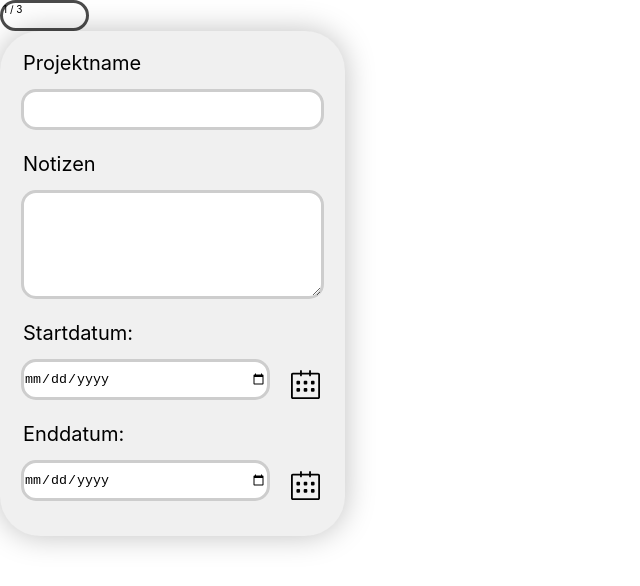
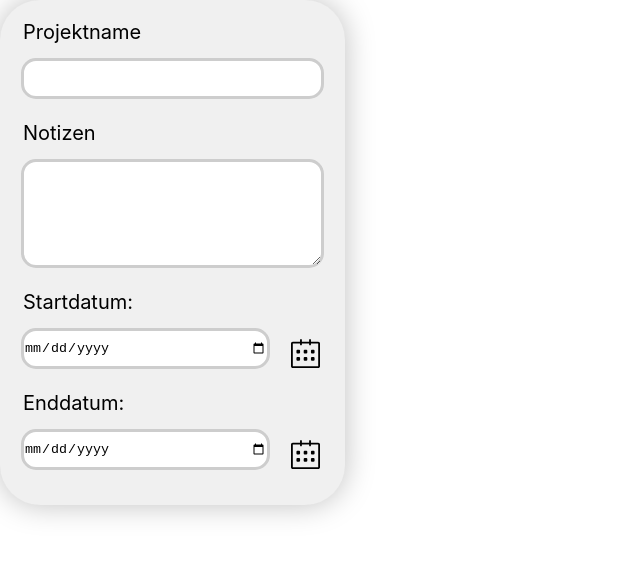
Before and after one commit to mikailsayan/capstone-project, a Next.js app: page / in a window 1280 px wide. Shown: the top 586 px of the page, without its empty margins (0-640 px from the left). Built offline with nearby package versions, Linux system fonts and the light colour scheme.

Commit message:
Delete stepbox from index

```diff
--- a/pages/index.js
+++ b/pages/index.js
@@ -1,6 +1,5 @@
 import Head from 'next/head';
 import AddProject1 from '../src/components/AddProject1';
-import Stepbox from '../src/components/stepbox';
 
 export default function Home() {
 	return (
@@ -11,7 +10,6 @@ export default function Home() {
 				<link rel="icon" href="/favicon.ico" />
 			</Head>
 			<main>
-				<Stepbox />
 				<AddProject1 />
 			</main>
 		</div>
--- a/src/components/Stepbox.js
+++ b/src/components/Stepbox.js
@@ -1,5 +1,6 @@
 import useStore from '../hooks/useStore';
 import StyledDiv from './styled-components/StyledDiv';
+import Typography from './styled-components/Typography';
 
 export default function Stepbox() {
 	const step = useStore(state => state.step);
@@ -7,9 +8,9 @@ export default function Stepbox() {
 
 	return (
 		<StyledDiv variant="stepbox">
-			<p>
+			<Typography variant="p" weight="bold" size="1.4rem">
 				{step} / {maxStep}
-			</p>
+			</Typography>
 		</StyledDiv>
 	);
 }
--- a/src/components/styled-components/StyledDiv.js
+++ b/src/components/styled-components/StyledDiv.js
@@ -11,6 +11,9 @@ const StyledDiv = styled.div`
 	${({ variant }) =>
 		variant === 'stepbox' &&
 		`
+		display: flex;
+		justify-content: center;
+		align-items: center;
 		width: 8.9rem;
 		height: 3.1rem;
 		border: 0.3rem solid #4B4B4B;
--- a/src/components/styled-components/Typography.js
+++ b/src/components/styled-components/Typography.js
@@ -67,4 +67,6 @@ const StyledH6 = styled.h6`
 `;
 const StyledP = styled.p`
 	font-size: ${({ size }) => size};
+	text-align: ${({ position }) => position};
+	font-weight: ${({ weight }) => weight};
 `;
```
